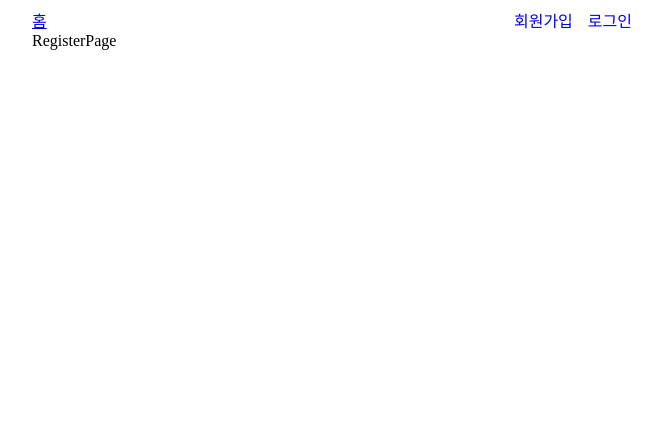
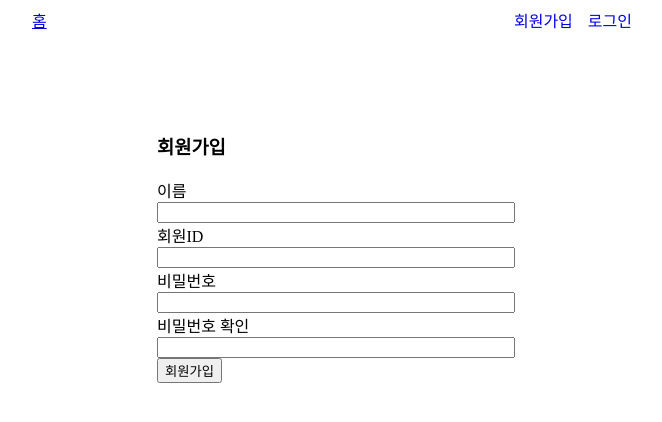
Before and after one commit to whrksp126/new_image_upload, a React (Create React App) app in the folder client/: page /auth/register in a window 1280 px wide. Shown: the top 422 px of the page, without its empty margins (308-970 px from the left). Built offline with nearby package versions, Linux system fonts and the light colour scheme; no server answers.

Commit message:
로그인 시 로그아웃 버튼으로 변경

```diff
--- /dev/null
+++ b/client/src/components/CustomInput.js
@@ -0,0 +1,18 @@
+import React from 'react'
+
+const CustomInput = ({label, value, setValue , type}) => {
+  return (
+    <div>
+      <label>{label}</label>
+      <input
+        type={type}
+        value={value}
+        onChange={(e) => setValue(e.target.value)}
+        style={{width:"100%"}}
+      />
+    </div>
+
+  )
+}
+
+export default CustomInput
--- a/client/src/components/ToolBar.js
+++ b/client/src/components/ToolBar.js
@@ -1,18 +1,28 @@
-import React from 'react'
+import React, { useContext } from 'react'
 import { Link } from 'react-router-dom'
+import { AuthContext } from '../context/AuthContext'
 
 const ToolBar = () => {
+  const [me, setMe] = useContext(AuthContext);
+
   return (
     <div>
       <Link to="/">
         <span>홈</span>
       </Link>
+      {me
+        ?
+        <span style={{float: 'right'}}>로그아웃</span>
+        :
+        <>
           <Link to="/auth/login">
             <span style={{float: 'right'}}>로그인</span>
           </Link>
           <Link to="/auth/register">
             <span style={{float: 'right', marginRight: 15}}>회원가입</span>
           </Link>
+        </>
+      }
     </div>
   )
 }
--- /dev/null
+++ b/client/src/context/AuthContext.js
@@ -0,0 +1,10 @@
+import React, { createContext, useState } from "react";
+
+export const AuthContext = createContext();
+
+export const AuthProvider = ({ children }) =>{
+  const [me, setMe] = useState();
+  return (
+    <AuthContext.Provider value={[me, setMe]}>{children}</AuthContext.Provider>
+  );
+};
--- a/client/src/index.js
+++ b/client/src/index.js
@@ -2,15 +2,18 @@
 import ReactDOM from 'react-dom/client';
 import { BrowserRouter } from 'react-router-dom';
 import App from './App';
+import { AuthProvider } from './context/AuthContext';
 import { ImageProvider } from './context/ImageContext';
 
 const root = ReactDOM.createRoot(document.getElementById('root'));
 root.render(
   <React.StrictMode>
     <BrowserRouter>
-      <ImageProvider>
-        <App />
-      </ImageProvider>
+        <ImageProvider>
+          <AuthProvider>
+            <App />
+          </AuthProvider>
+        </ImageProvider>
     </BrowserRouter>
   </React.StrictMode>
 );
--- a/client/src/pages/RegisterPage.js
+++ b/client/src/pages/RegisterPage.js
@@ -1,8 +1,59 @@
-import React from 'react'
+import React, { useContext, useState } from 'react';
+import CustomInput from '../components/CustomInput';
+import {toast} from 'react-toastify';
+import axios from 'axios';
+import { AuthContext } from '../context/AuthContext';
 
 const RegisterPage = () => {
+  const [name, setName] = useState('');
+  const [username, setUsername] = useState('');
+  const [password, setPassword] = useState('');
+  const [passwordCheck, setPasswordCheck] = useState('');
+  const [me, setMe] = useContext(AuthContext);
+
+  const submitHandler = async (e) => {
+    try{
+      e.preventDefault();
+      if(username.length < 3)
+        throw new Error("회원ID가 너무 짧아요 3자 이상으로 해주세요.");
+      if(password.length < 6)
+        throw new Error("비밀번호가 너무 짧아요 6자 이상으로 해주세요.");
+      if(passwordCheck !== password)
+        throw new Error("비밀번호가 다릅니다. 확인해주세요.");
+      const result = await axios.post("/users/register", {
+        name,
+        username,
+        password
+      });
+      setMe({
+        userId: result.data.userId,
+        sessionId: result.data.sessionId,
+        name: result.data.name
+      })
+      toast.success("회원가입 성공!");
+    } catch(err){
+      console.log(err);
+      toast.error(err.message);
+    };
+  };
   return (
-    <div>RegisterPage</div>
+    <div
+      style={{
+        marginTop: 100,
+        maxWidth: 350,
+        marginLeft: "auto",
+        marginRight: "auto",
+      }}
+    >
+      <h3>회원가입</h3>
+      <form onSubmit={submitHandler}>
+        <CustomInput label="이름" value={name} setValue={setName} type="text" />
+        <CustomInput label="회원ID" value={username} setValue={setUsername} type="text" />
+        <CustomInput label="비밀번호" value={password} setValue={setPassword} type="password" autoComplete="off" />
+        <CustomInput label="비밀번호 확인" value={passwordCheck} setValue={setPasswordCheck} type="password" autoComplete="off" />
+        <button type="submit">회원가입</button>
+      </form>
+    </div>
   )
 }
 
```
Lines whose indentation alone changed are shown as unchanged.
